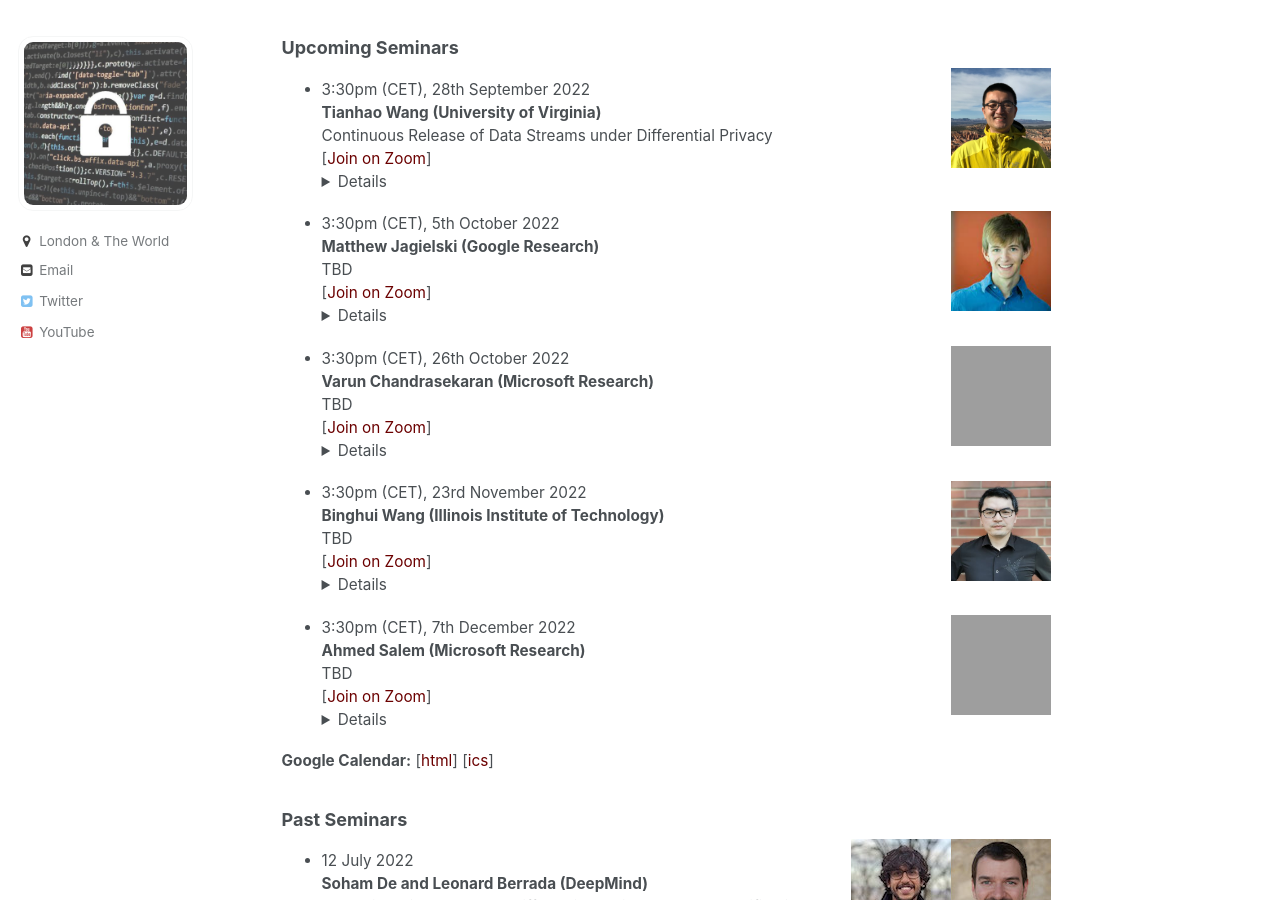
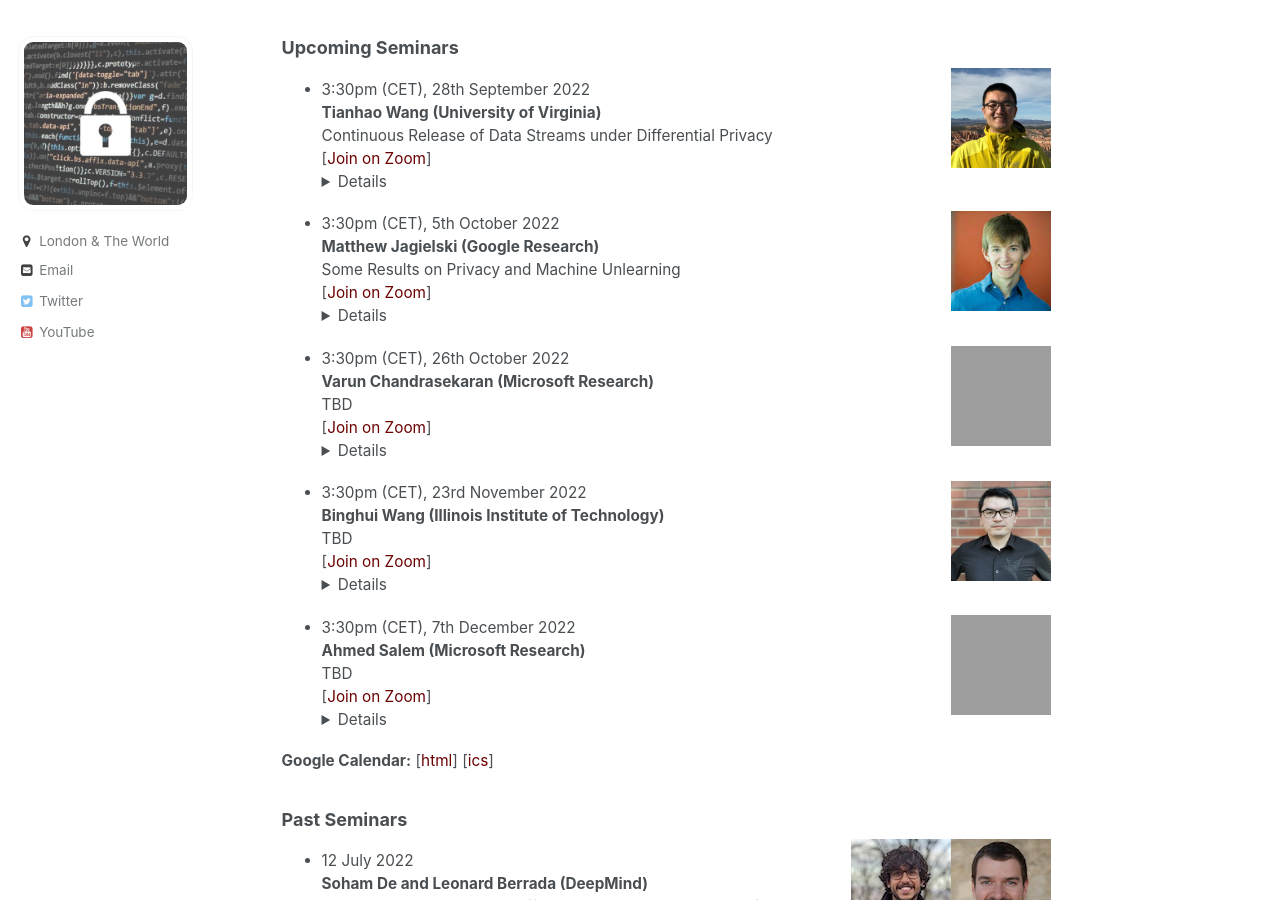
Before and after one commit to prisec-ml/prisec-ml.github.io, a Jekyll site: the page built from _pages/about.md, in a window 1280 px wide and 900 px high, scrolled down 418 px, cut to the strip 0-900 px from the top of the window. Built offline with Jekyll 4.4.1, drawn with Linux system fonts in a browser that asks for light colours; grey boxes are pictures that could not be loaded.

Commit message:
Update about.md

```diff
--- a/_pages/about.md
+++ b/_pages/about.md
@@ -27,8 +27,8 @@
 <img src="../images/matthew.png" style="float:right;width:100px;height:100px;margin-top:00px">
 - 3:30pm (CET), 5th October 2022
 **Matthew Jagielski (Google Research)**
-TBD
-[[Join on Zoom](https://cispa-de.zoom.us/j/97148371989?pwd=c0YwUkV1VXZXenpqaFpzNDB5eFk5QT09)] <details><br>**Abstract:**  <br><br>**Bio:** </details>
+Some Results on Privacy and Machine Unlearning
+[[Join on Zoom](https://cispa-de.zoom.us/j/97148371989?pwd=c0YwUkV1VXZXenpqaFpzNDB5eFk5QT09)] <details><br>**Abstract:** Machine unlearning has received significant attention recently as a result of regulations promoting the "right to be forgotten". Recent work (Chen et al. 2021) has shown that machine unlearning can lead to easier membership inference attacks on deleted points. In this talk, I will discuss a couple other interesting privacy phenomena related to machine unlearning. First, I will discuss how deleting a record may make membership inference easier on other records, in the "privacy onion effect". Next, I will discuss how training on very large datasets can lead to "forgetting", and I will discuss the relationship between forgetting and machine unlearning. <br><br>**Bio:** Matthew is a research scientist at Google on the Brain Privacy and Security team. He works at the intersection of privacy, security and machine learning. He received his PhD from Northeastern University. </details>
 
 <img src="../images/varun.png" style="float:right;width:100px;height:100px;margin-top:00px">
 - 3:30pm (CET), 26th October 2022
```
